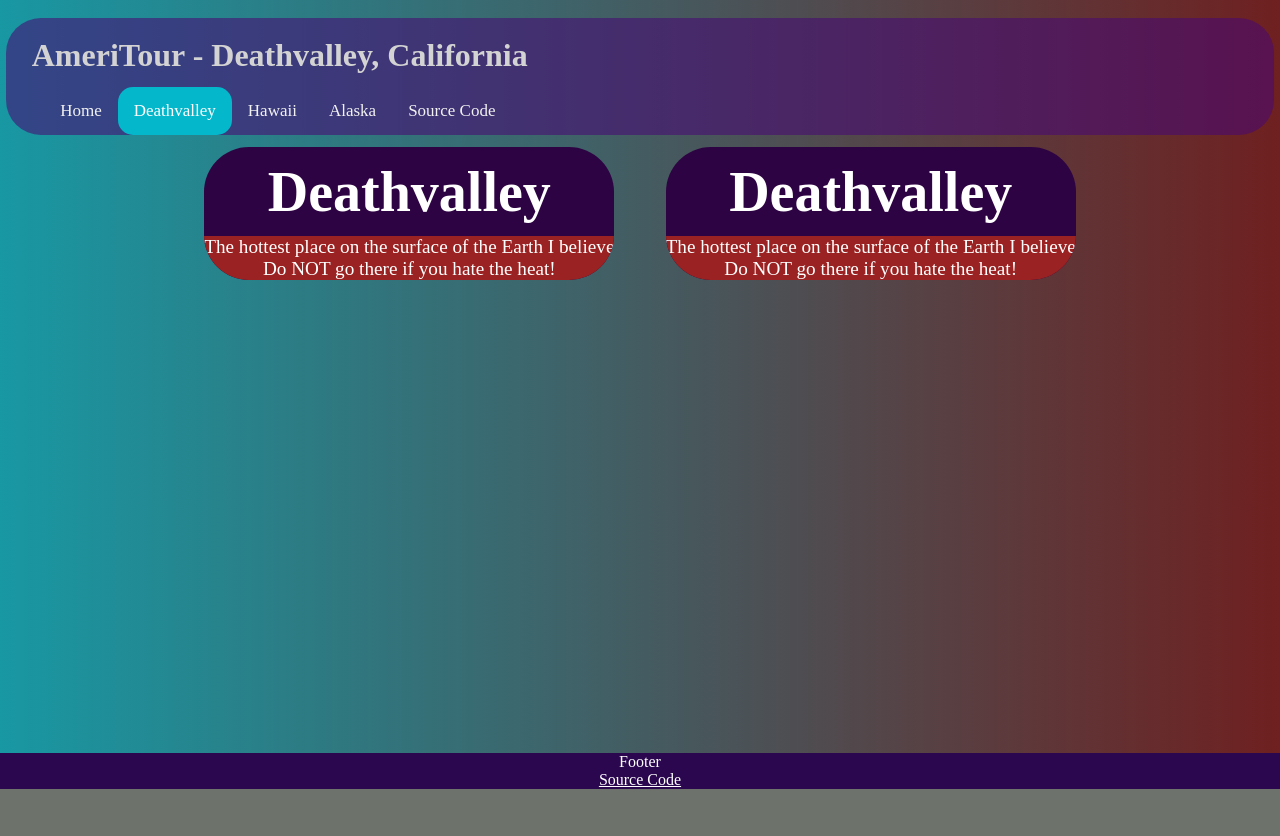
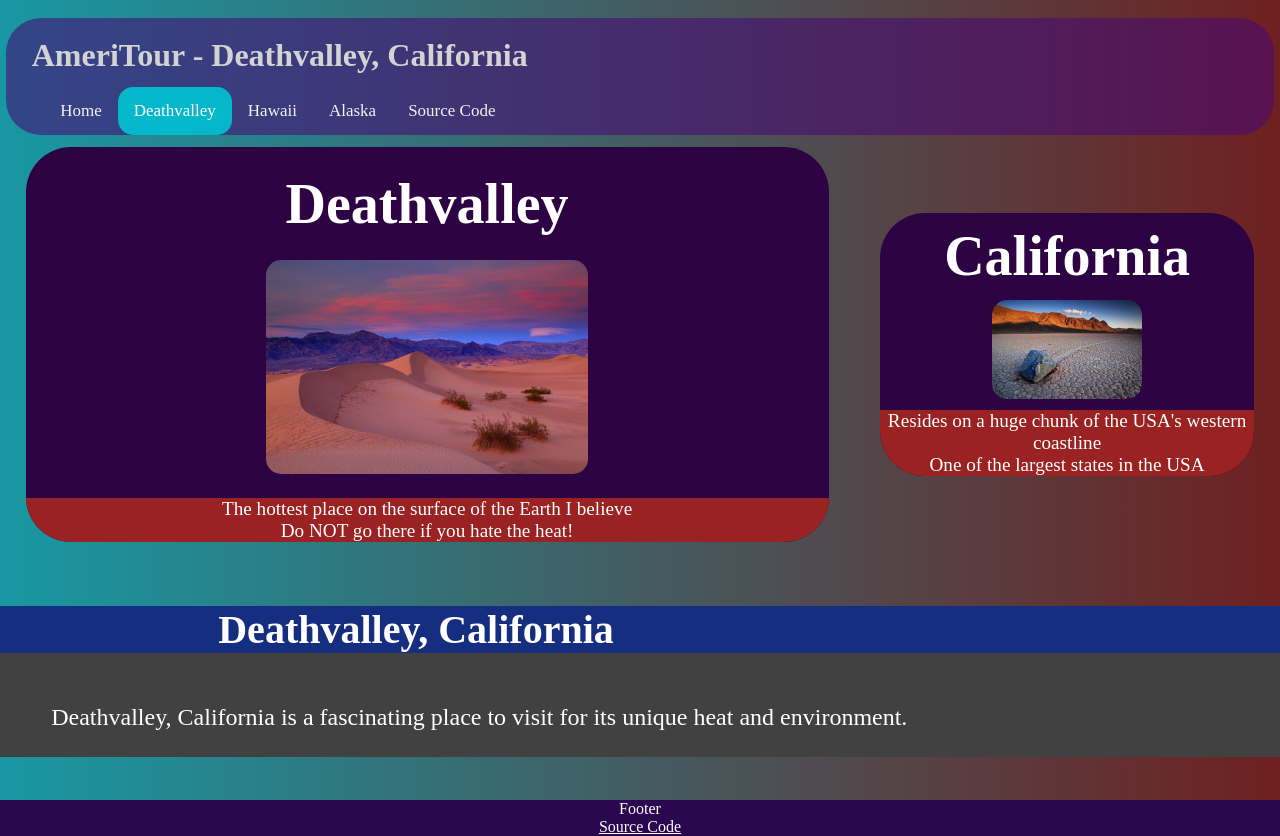
Before and after one commit to Zexolver/AmeriTour, a Vue app: page /Deathvalley in a window 1280 px wide. Before the commit the page ends 800 px from the top, so only its background shows below. Built offline with nearby package versions, Linux system fonts and the light colour scheme.

Commit message:
Work on Deathvalley vue file page

```diff
--- a/src/views/DeathvalleyView.vue
+++ b/src/views/DeathvalleyView.vue
@@ -4,15 +4,25 @@
         <h2 id="Index_EC">
             Deathvalley
         </h2>
+        <img src="/src/assets/images/Deathvalley/National-Park-Death-Valley-California-2100-x-1400.jpg" class="small-img">
         <div class="box">The hottest place on the surface of the Earth I believe</div>
         <div class="box">Do NOT go there if you hate the heat!</div>
     </div>
     <div class="Gray_Box margins1">
         <h2 id="Index_EC">
-            Deathvalley
+            California
         </h2>
-        <div class="box">The hottest place on the surface of the Earth I believe</div>
-        <div class="box">Do NOT go there if you hate the heat!</div>
+        <img src="/src/assets/images/Deathvalley/rock-desert-death-valley-national-park-california-usa_980x650.jpg" class="small-img"></img>
+        <div class="box">Resides on a huge chunk of the USA's western coastline</div>
+        <div class="box">One of the largest states in the USA</div>
     </div>
     </div>
+
+    <div style="background-color: rgb(65, 65, 65);">
+        <h3 class="places-header1 box-3">Deathvalley, California</h3>
+        <div class="pad2">
+            Deathvalley, California is a fascinating place to visit for its
+            unique heat and environment.
+        </div>
+    </div>
 </template>
```
